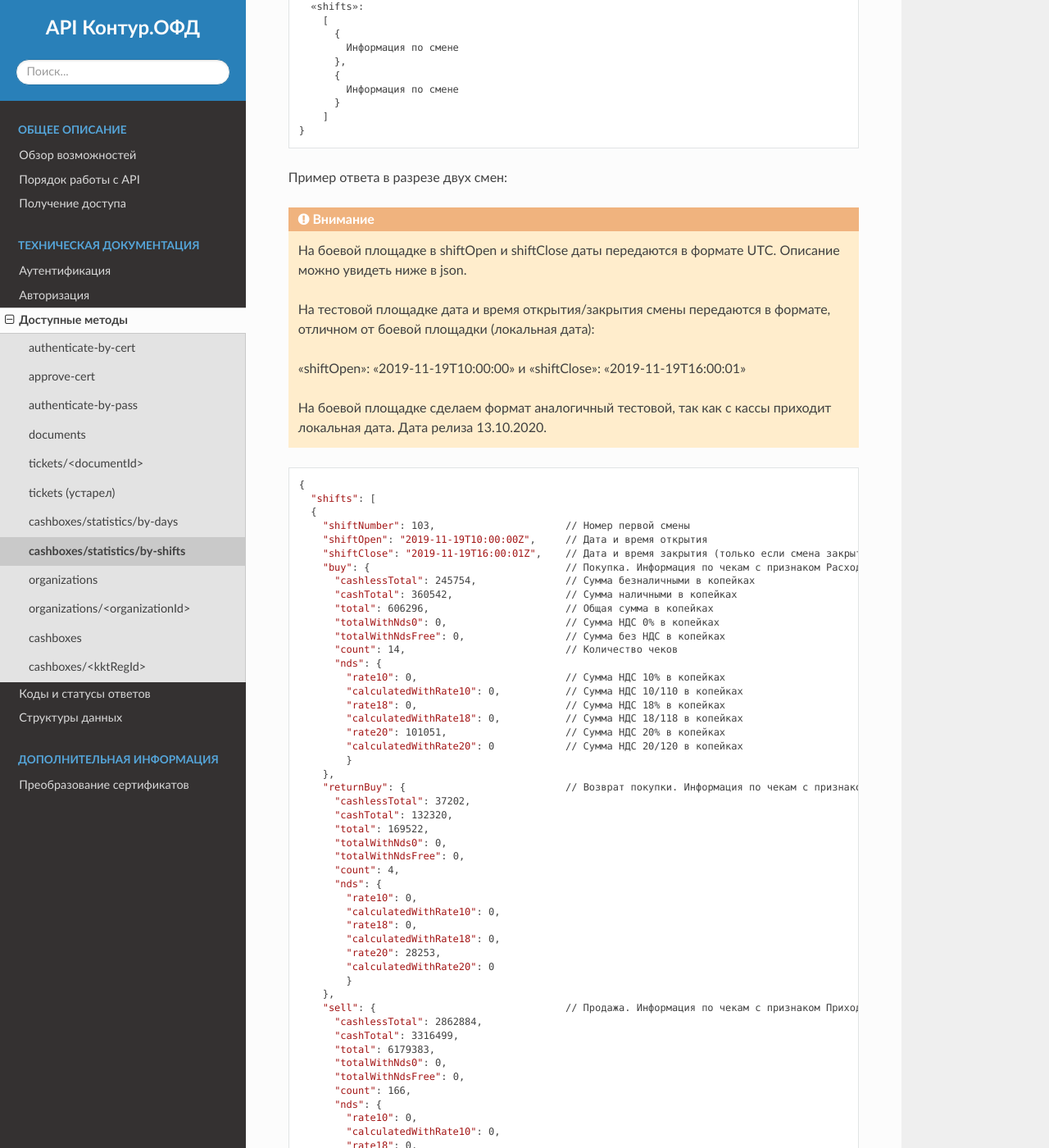
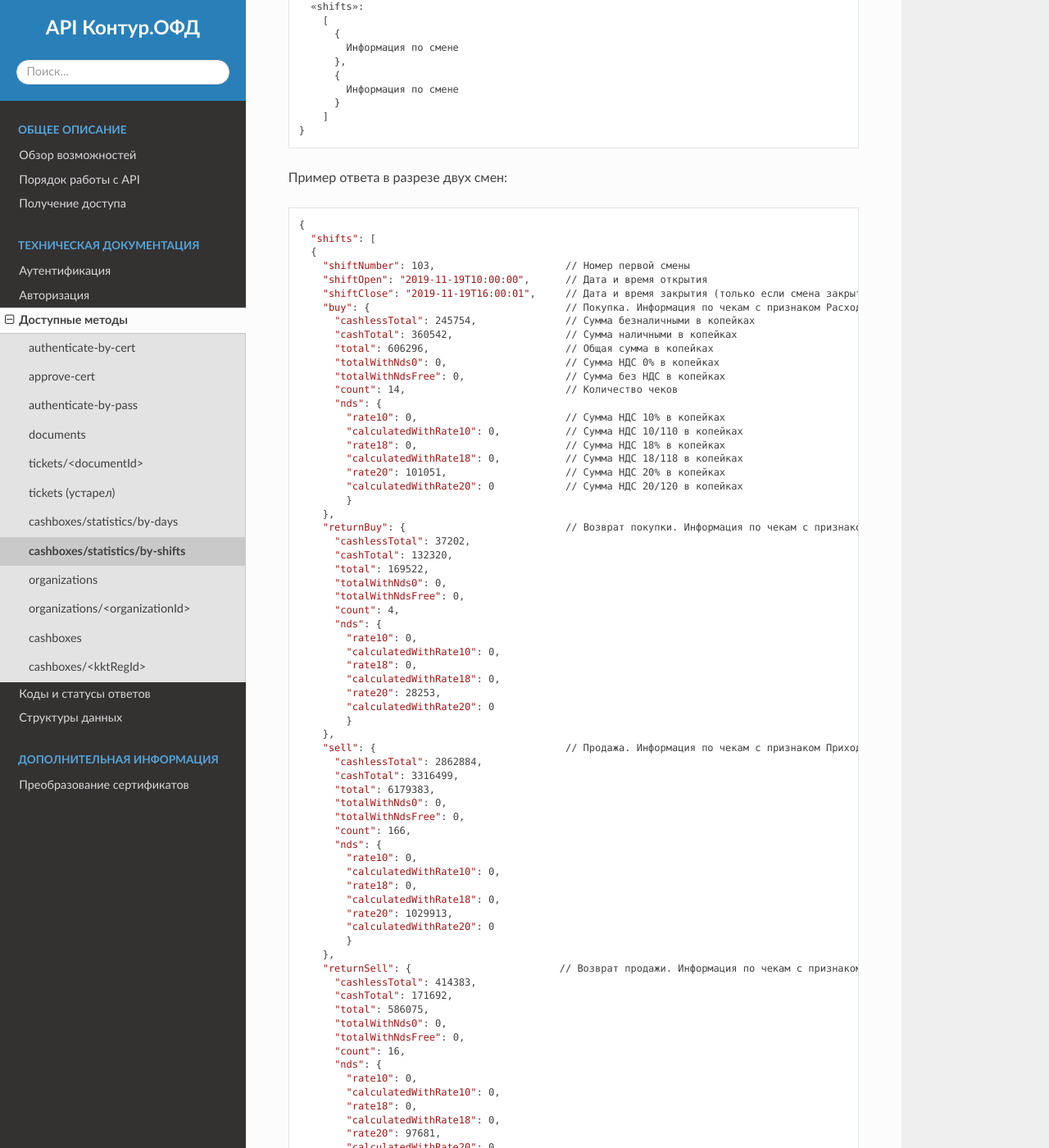
Before and after one commit to skbkontur/ofd-api-docs, a Sphinx documentation site: the page built from docs/source/http/cashboxes-statistics-by-shifts.rst, in a window 1280 px wide and 1400 px high, scrolled down 955 px. Shown: the whole window at 82% size. Built offline with Sphinx 7.4.7 and the Read the Docs theme 2.0.0, drawn with Linux system fonts in a browser that asks for light colours; some of the changed text lies outside the part shown.

Commit message:
Изменение формата даты в методе by-shifts

```diff
--- a/docs/source/http/cashboxes-statistics-by-shifts.rst
+++ b/docs/source/http/cashboxes-statistics-by-shifts.rst
@@ -45,16 +45,6 @@
 
 Пример ответа в разрезе двух смен:
 
-.. attention::
-
-   На боевой площадке в shiftOpen и shiftClose даты передаются в формате UTС. Описание можно увидеть ниже в json.
-
-   На тестовой площадке дата и время открытия/закрытия смены передаются в формате, отличном от боевой площадки (локальная дата):
-
-   "shiftOpen": "2019-11-19T10:00:00" и "shiftClose": "2019-11-19T16:00:01"
-
-   На боевой площадке сделаем формат аналогичный тестовой, так как с кассы приходит локальная дата. Дата релиза 13.10.2020.
-
 
 ::
 
@@ -62,8 +52,8 @@
     "shifts": [
     {
       "shiftNumber": 103,                      // Номер первой смены
-      "shiftOpen": "2019-11-19T10:00:00Z",     // Дата и время открытия
-      "shiftClose": "2019-11-19T16:00:01Z",    // Дата и время закрытия (только если смена закрыта)
+      "shiftOpen": "2019-11-19T10:00:00",      // Дата и время открытия
+      "shiftClose": "2019-11-19T16:00:01",     // Дата и время закрытия (только если смена закрыта)
       "buy": {                                 // Покупка. Информация по чекам с признаком Расход
         "cashlessTotal": 245754,               // Сумма безналичными в копейках
         "cashTotal": 360542,                   // Сумма наличными в копейках
@@ -131,8 +121,8 @@
     },
     {
       "shiftNumber": 104,                    // Номер второй смены
-      "shiftOpen": "2019-11-19T16:01:00Z",
-      "shiftClose": "2019-11-19T22:00:01Z",
+      "shiftOpen": "2019-11-19T16:01:00",
+      "shiftClose": "2019-11-19T22:00:01",
       "buy": {
         "cashlessTotal": 327200,
         "cashTotal": 402772,
```
